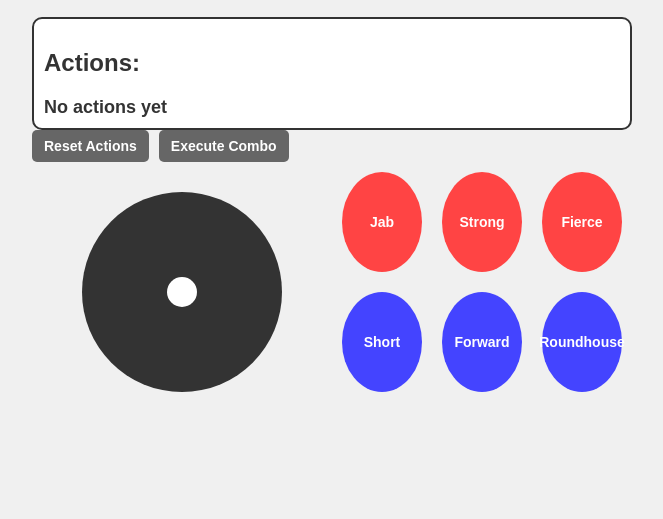
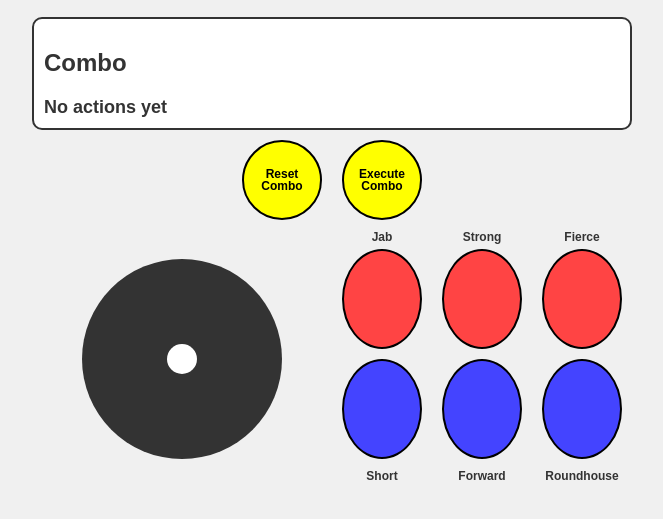
Before and after one commit to makerjeff/alley-brawler, a website: page public/index.html in a window 1280 px wide. Shown: the part 81-600 px from the top of the page, without its empty margins (308-971 px from the left). Drawn offline with Linux system fonts and the light colour scheme.

Commit message:
Working input.

```diff
--- a/public/index.html
+++ b/public/index.html
@@ -10,11 +10,11 @@
   <div class="container">
     <h1>Alley Brawler Controls</h1>
     <div class="output">
-      <h2>Actions:</h2>
+      <h2>Combo</h2>
       <div id="action-display"></div>
     </div>
     <div class="output-buttons">
-      <button id="reset-button">Reset Actions</button>
+      <button id="reset-button">Reset Combo</button>
       <button id="execute-combo-button">Execute Combo</button>
     </div>
     <div class="controls">
@@ -24,15 +24,25 @@
         </div>
       </div>
       <div class="buttons-container">
-        <div class="button-row">
-          <button class="punch" data-button="jab">Jab</button>
-          <button class="punch" data-button="strong">Strong</button>
-          <button class="punch" data-button="fierce">Fierce</button>
+        <div class="button-labels punch-labels">
+          <span>Jab</span>
+          <span>Strong</span>
+          <span>Fierce</span>
         </div>
         <div class="button-row">
-          <button class="kick" data-button="short">Short</button>
-          <button class="kick" data-button="forward">Forward</button>
-          <button class="kick" data-button="roundhouse">Roundhouse</button>
+          <button class="punch" data-button="jab"></button>
+          <button class="punch" data-button="strong"></button>
+          <button class="punch" data-button="fierce"></button>
+        </div>
+        <div class="button-row">
+          <button class="kick" data-button="short"></button>
+          <button class="kick" data-button="forward"></button>
+          <button class="kick" data-button="roundhouse"></button>
+        </div>
+        <div class="button-labels kick-labels">
+          <span>Short</span>
+          <span>Forward</span>
+          <span>Roundhouse</span>
         </div>
       </div>
     </div>
--- a/public/script.js
+++ b/public/script.js
@@ -23,9 +23,9 @@ document.addEventListener('DOMContentLoaded', function() {
     'jab': '👊',
     'strong': '👊',
     'fierce': '👊',
-    'short': '🦵',
-    'forward': '🦵',
-    'roundhouse': '🦵'
+    'short': '🦶',
+    'forward': '🦶',
+    'roundhouse': '🦶'
   };
 
   // Joystick
--- a/public/styles.css
+++ b/public/styles.css
@@ -28,26 +28,35 @@ h1 {
 
 .output-buttons {
   display: flex;
-  gap: 10px;
-  margin-bottom: 10px;
+  justify-content: center;
+  gap: 20px;
+  margin: 10px 0;
 }
 
 #reset-button, #execute-combo-button {
-  background-color: #666;
-  color: #fff;
-  border: none;
-  border-radius: 5px;
-  padding: 8px 12px;
-  font-size: 14px;
+  background-color: #ffff00;
+  color: #000;
+  border: 2px solid #000;
+  border-radius: 50%;
+  width: 80px;
+  height: 80px;
+  padding: 0;
+  font-size: 12px;
+  font-weight: bold;
   cursor: pointer;
+  display: flex;
+  align-items: center;
+  justify-content: center;
+  text-align: center;
+  line-height: 1;
 }
 
 #reset-button:hover, #execute-combo-button:hover {
-  background-color: #888;
+  background-color: #ffff66;
 }
 
 #reset-button:active, #execute-combo-button:active {
-  background-color: #aaa;
+  background-color: #ffffaa;
 }
 
 #action-display {
@@ -99,10 +108,23 @@ h1 {
   transition: none;
 }
 
+.button-labels {
+  display: flex;
+  justify-content: space-around;
+  margin-bottom: 5px;
+}
+
+.button-labels span {
+  font-size: 12px;
+  font-weight: bold;
+  text-align: center;
+  width: 100px;
+}
+
 .button-row {
   display: flex;
   justify-content: space-around;
-  margin-bottom: 20px;
+  margin-bottom: 10px;
 }
 
 button {
@@ -119,6 +141,7 @@ button {
 .punch, .kick {
   width: 100px;
   height: 100px;
+  border: 2px solid #000;
   border-radius: 50%;
   padding: 0;
   font-size: 14px;
@@ -182,6 +205,17 @@ button {
     font-size: 12px;
     margin: 0 5px;
   }
+
+  .button-labels span {
+    width: 70px;
+    font-size: 10px;
+  }
+
+  #reset-button, #execute-combo-button {
+    width: 60px;
+    height: 60px;
+    font-size: 10px;
+  }
 }
 
 /* Portrait orientation adjustments */
@@ -197,6 +231,18 @@ button {
     margin: 0 3px;
   }
 
+  .punch, .kick {
+    width: 60px;
+    height: 60px;
+    font-size: 11px;
+    margin: 0 3px;
+  }
+
+  .button-labels span {
+    width: 60px;
+    font-size: 10px;
+  }
+
   .joystick {
     width: 120px;
     height: 120px;
```
